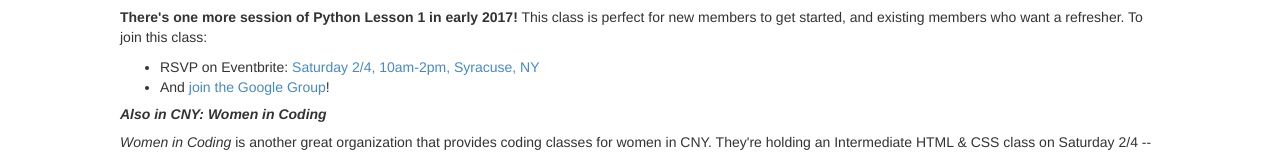
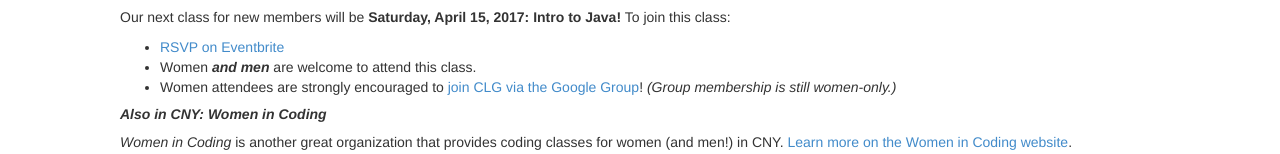
Before and after one commit to codelikeagirlcny/codelikeagirlcny.github.io, a plain HTML site: page index.html in a window 1280 px wide. Shown: the part 786-940 px from the top of the page. Drawn offline with nearby package versions, Linux system fonts and the light colour scheme.

Commit message:
Intro to Java (4/15)

```diff
--- a/index.html
+++ b/index.html
@@ -32,20 +32,22 @@
 <p><a href="https://groups.google.com/forum/#!forum/codelikeagirlcny">Subscribe to our Google Group</a> to hear about and attend classes.  <strong>Please mention this page in your membership request.</strong></p>
 
 <h2>Upcoming events</h2>
-<!--[A]<p>The next class for new members will be <strong>Saturday, October 29, 2016</strong>.   To join this class:</p>
+<!--[A]<p>The next class for new members will be <strong>Saturday, October 29, 2016</strong>.   To join this class:</p>-->
+<!--[A-2--><p>Our next class for new members will be <strong>Saturday, April 15, 2017: Intro to Java!</strong>  To join this class:</p>
 <ul>
-  <li><a href="https://www.eventbrite.com/e/code-like-a-girl-python-lesson-1-oct-29-tickets-28866945812">RSVP on Eventbrite</a></li>
-  <li>And <a href="https://groups.google.com/forum/#!forum/codelikeagirlcny">join the Google Group</a>!</li>
-</ul>-->
+  <li><a href="https://www.eventbrite.com/e/intro-to-java-april-15-tickets-33463199330">RSVP on Eventbrite</a></li>
+  <li>Women <em><strong>and men</strong></em> are welcome to attend this class.</li>
+  <li>Women attendees are strongly encouraged to <a href="https://groups.google.com/forum/#!forum/codelikeagirlcny">join CLG via the Google Group</a>!  <em>(Group membership is still women-only.)</em></li>
+</ul>
 <!--[B]<p>To find out about future classes, <a href="https://groups.google.com/forum/#!forum/codelikeagirlcny">join the group</a> and keep an eye on your email.</p>-->
-<!--[C]--><p><strong>There's one more session of Python Lesson 1 in early 2017!</strong>  This class is perfect for new members to get started, and existing members who want a refresher.  To join this class:</p>
+<!--[C]<p><strong>There's one more session of Python Lesson 1 in early 2017!</strong>  This class is perfect for new members to get started, and existing members who want a refresher.  To join this class:</p>
 <ul>
   <li>RSVP on Eventbrite: <a href="https://www.eventbrite.com/e/code-like-a-girl-python-lesson-1-feb-4-tickets-31529279925">Saturday 2/4, 10am-2pm, Syracuse, NY</a></li>
   <li>And <a href="https://groups.google.com/forum/#!forum/codelikeagirlcny">join the Google Group</a>!</li>
-</ul>
+</ul>-->
 <!--[C-2]<p>RSVP info will be finalized soon, so to find out about these and other future classes, <a href="https://groups.google.com/forum/#!forum/codelikeagirlcny">join the Google Group</a> and keep an eye on your email!</p>-->
 <h5><strong><em>Also in CNY: Women in Coding</em></strong></h5>
-<p><em>Women in Coding</em> is another great organization that provides coding classes for women in CNY.  They're holding an Intermediate HTML & CSS class on Saturday 2/4 -- <a href="http://womenincoding.com/">learn more on the Women in Coding website</a>.</p>
+<p><em>Women in Coding</em> is another great organization that provides coding classes for women (and men!) in CNY.  <!--They're holding an Intermediate HTML & CSS class on Saturday 2/4 -- --><a href="http://womenincoding.com/">Learn more on the Women in Coding website</a>.</p>
 <h5><strong><em>Hack Upstate IX: April 8-9, 2017</em></strong></h5>
 <p>Join Code Like a Girl and other Upstate NY innovation enthusiasts at <a href="http://hackupstate.com/ix/index.html">Hack Upstate</a>!  You do NOT have to be a professional "techie" to attend and contribute to hackathons.  This semi-annual regional hackathon encourages and celebrates using technology and working together to make a difference in the community.  Seriously, all the participants are incredibly kind, welcoming, and supportive &ndash; it's a blast.</p>
 <ul>
```
